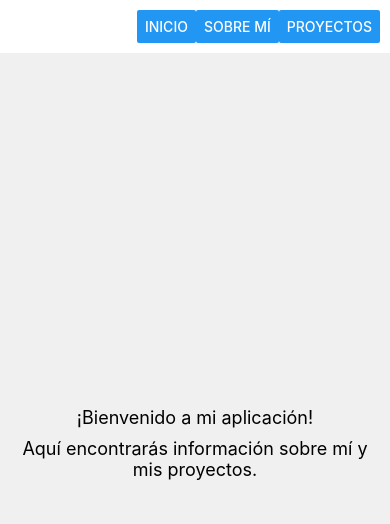
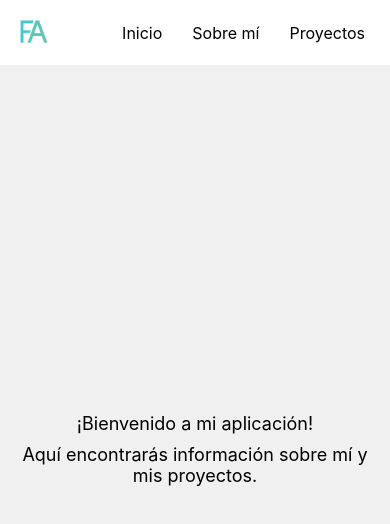
Before and after one commit to franalvarezi612/portfolio-francisca-alvarez, a React Native app: screen / in a window 390 px wide. Shown: the top 524 px of the page. Built offline with nearby package versions, Linux system fonts and the light colour scheme.

Commit message:
Agregar logo al componente NavBar

```diff
--- a/components/NavBar.jsx
+++ b/components/NavBar.jsx
@@ -1,32 +1,53 @@
-import { View, Button } from 'react-native';
+import { View, Pressable, Text, StyleSheet, Image } from 'react-native';
 
 const NavBar = () => {
     return (
-        <View
-            style={styles.container}>
-            <Button
-            title='Inicio'
-            onPress={() => alert('Inicio presionado')}>
-            </Button>
-            <Button
-            title='Sobre mí'
-            onPress={() => alert('Sobre mí presionado')}>
-            </Button>
-            <Button
-            title='Proyectos'
-            onPress={() => alert('Proyectos presionado')}>
-            </Button>
+        <View style={styles.container}>
+            <Image
+                source={require('../assets/icono-porfolio.png')}
+                style={styles.image}
+            />
+            <Pressable
+                style={[styles.button, { marginLeft: 'auto' }]}
+                onPress={() => alert('Inicio presionado')}>
+                <Text style={styles.buttonText}>Inicio</Text>
+            </Pressable>
+            <Pressable
+                style={styles.button}
+                onPress={() => alert('Sobre mí presionado')}>
+                <Text style={styles.buttonText}>Sobre mí</Text>
+            </Pressable>
+            <Pressable
+                style={styles.button}
+                onPress={() => alert('Proyectos presionado')}>
+                <Text style={styles.buttonText}>Proyectos</Text>
+            </Pressable>
         </View>
     )
-    }
+}
 
-const styles = {
+const styles = StyleSheet.create({
     container: {
         flexDirection: 'row',
-        justifyContent: 'flex-end   ',
         padding: 10,
         backgroundColor: '#fff',
+        alignItems: 'center', // Para una mejor alineación vertical
     },
-}
+    button: {
+        justifyContent: 'flex-end',
+        marginHorizontal: 5,
+        padding: 10,
+        backgroundColor: 'transparent',
+    },
+    buttonText: {
+        color: '#000000',
+        fontSize: 16,
+    },
+    image: {
+        width: 45,
+        height: 45,
+        resizeMode: 'contain',
+    }
+});
 
 export default NavBar;
```
Also changed, not shown: assets/icono-porfolio.png (added).
